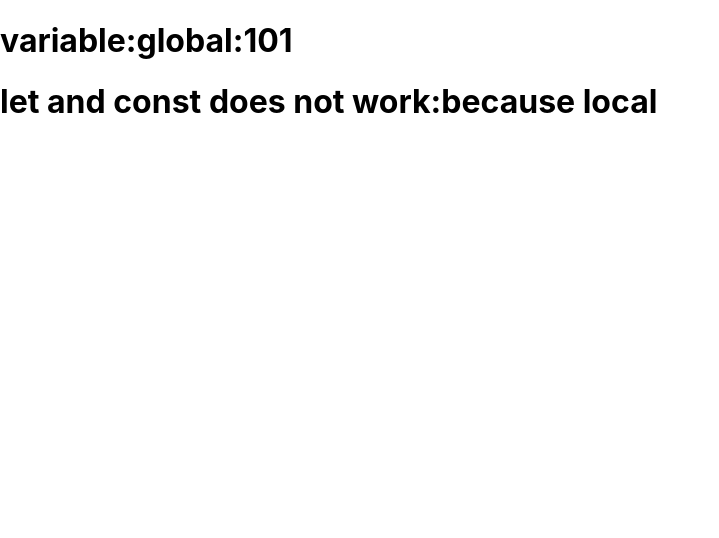
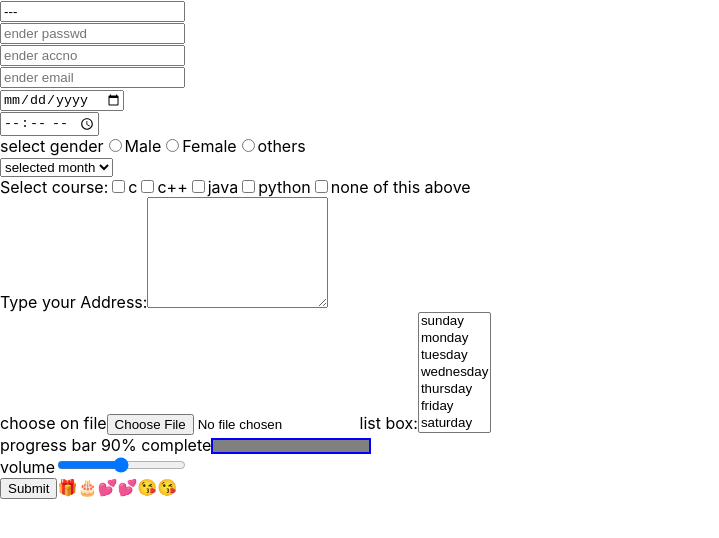
Before and after one commit to mahalakshmi9655/mahareact1, a React (Create React App) app: page / in a window 1280 px wide. Shown: the top 538 px of the page, without its empty margins (0-719 px from the left). Built offline with nearby package versions, Linux system fonts and the light colour scheme.

Commit message:
form in react

```diff
--- a/package.json
+++ b/package.json
@@ -7,6 +7,7 @@
     "@testing-library/jest-dom": "^6.9.1",
     "@testing-library/react": "^16.3.0",
     "@testing-library/user-event": "^13.5.0",
+    "html-react-parser": "^5.2.11",
     "react": "^19.2.1",
     "react-dom": "^19.2.1",
     "react-scripts": "5.0.1",
--- a/src/App.js
+++ b/src/App.js
@@ -1,4 +1,140 @@
-function App()
+import { useState } from 'react'
+import React from 'react'
+const App = () => {
+  const[name,setName]=useState("---")
+  const dis=(event)=>
+{
+   setName(event.target.value)
+}
+const show=(v)=>
+{
+  console.log(v)
+
+}
+const find=(v1,v2)=>
+{
+  console.log(v1+v2)
+}
+
+  return (
+    <div>
+      <form>
+      <input type='text' value={name} onChange={dis} placeholder='ender user name'></input><br></br>
+      <input type='password'onChange={()=>show("1234")} placeholder='ender passwd'></input><br></br>
+      <input type='number' onChange={()=>find(12,24)} placeholder='ender accno'></input><br></br>
+      <input type='email' placeholder='ender email'></input><br></br>
+      <input type='date' placeholder='dob' name='dob'></input><br></br>
+      <input type='time' name='time'></input><br></br>
+      <label>select gender</label>
+      <input type='radio'name='gender'></input>Male
+      <input type='radio'name='gender'></input>Female
+      <input type='radio'name='gender'></input>others<br></br>
+      <select>
+        <option selected>selected month</option>
+        <option>cse</option>
+        <option>EEE</option>
+        <option>civil</option>
+        <option>mech</option>
+       </select><br></br>
+
+      <label>Select course:</label>
+      <input type='checkbox' name='c1'></input>c
+      <input type='checkbox' name='c2'></input>c++
+      <input type='checkbox' name='c3'></input>java
+      <input type='checkbox' name='c4'></input>python
+      <input type='checkbox' name='c5'></input>none of this above<br></br>
+      <label>Type your Address:</label>
+      <textarea rows="7" col="25"></textarea><br></br>
+      <label>choose on file</label>
+      <input type='file'></input>
+      <label>list box:</label>
+      <select size="7" multiple>
+      <option>sunday</option>
+      <option>monday</option>
+      <option>tuesday</option>
+      <option>wednesday</option>
+      <option>thursday</option>
+      <option>friday</option>
+      <option>saturday</option>
+      </select><br></br>
+      <label>progress bar 90% complete</label>
+      <progress style={{backgroundColor:"green",border:"2px solid blue"}} min="0" max="100"></progress><br></br>
+      <label>volume</label>
+      <input type="range" min="0" max="6"></input><br></br>
+      <input type='submit'></input>🎁🎂💕💕😘😘
+
+       </form>
+
+
+    </div>
+  )
+}
+
+export default App
+
+
+
+
+/*function App(props)
+{  var a=props.data.rno
+  var b=props.data.sname
+  var c=props.data.issingle
+  var d=props.data.mark
+  var e=props.data.hobbies
+  return(<>
+       <h3>type of rno:{typeof(a)}</h3>
+        <h3>type of sname:{typeof(b)}</h3>
+         <h3>type of issingle:{typeof(c)}</h3>
+          <h3>type of mark:{typeof(d)}</h3>
+           <h3>type of hobbies:{typeof(e)}</h3>
+           <h3>{Array.isArray(d)?"it is array":"it is object json"}</h3>
+           <h3>{Array.isArray(e)?"it is array":"it is object json"}</h3>
+  </>)
+}
+export default App
+import parse from 'html-react-parser'
+function App(props)
+{
+  var ans=""
+  for(var s in props.data)
+  {
+    ans=ans+`<li>${s}=${props.data[s]}</li>`
+    console.log(s)
+  }
+  return(<>
+    {parse("<ol>"+ans+"</ol>")}
+  </>)
+}
+export default App
+
+/*import React from "react";
+import parse from "html-react-parser"
+class App extends  React.Component
+{
+  constructor(props)
+  {
+    var ans=""
+    super(props)
+    for(var s in props.data)
+    {
+      ans=ans+`<li>${s}=${props.data[s]}<br></br></li>`
+      console.log(s)
+    }
+
+    this.state={res:"<ol type='I'>"+ans+"</ol>"}
+  }
+  render()
+  {
+    return(<>
+        <h1>combine react state+props</h1>
+        {parse(this.state.res)}
+        <div id="res"></div>
+
+    </>)
+  }
+}
+export default App
+/*function App()
 {
   if(true)
   {
--- a/src/index.js
+++ b/src/index.js
@@ -4,10 +4,31 @@ import './index.css';
 import App from './App';
 import reportWebVitals from './reportWebVitals';
 
+var sobj={
+  rno:10001,
+  sname:"mahalakshmi",
+  mark:[70,50,69],
+  rank:31,
+  grade:"super",
+  location:"karur",
+  issingle:true,
+  aadhar:366201950912,
+  phone:"9655519805",
+  height:"165cm",
+  hobbies:{
+        hob1:"cooking",
+        hob2:"watching tv",
+        hob3:"dancing"
+
+  }
+
+
+}
+
 const root = ReactDOM.createRoot(document.getElementById('root'));
 root.render(
   <React.StrictMode>
-    <App />
+    <App data={sobj}/>
   </React.StrictMode>
 );
 
```
Also changed, not shown: 1 other file (tests, documents, lock files or other folders).
